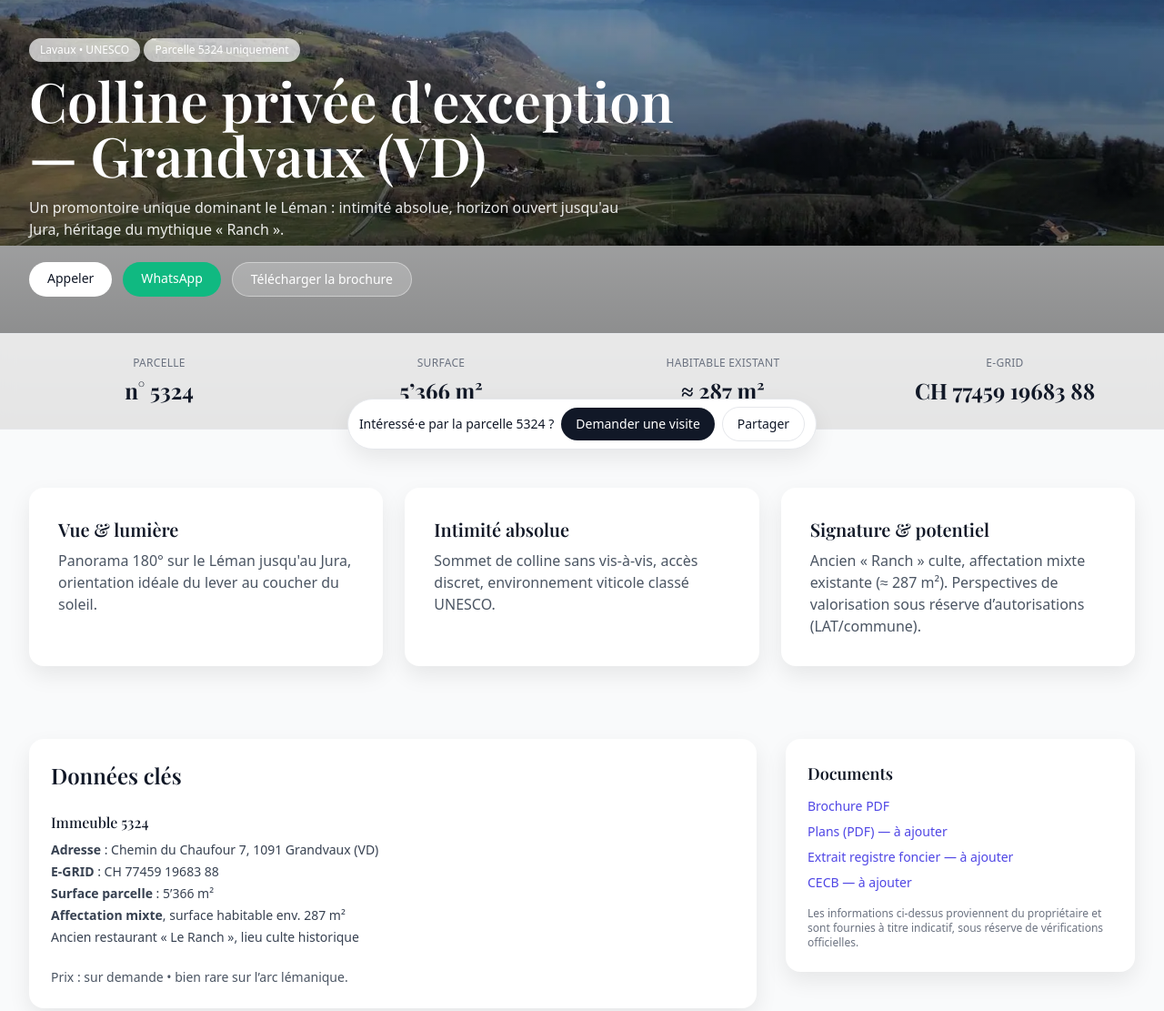
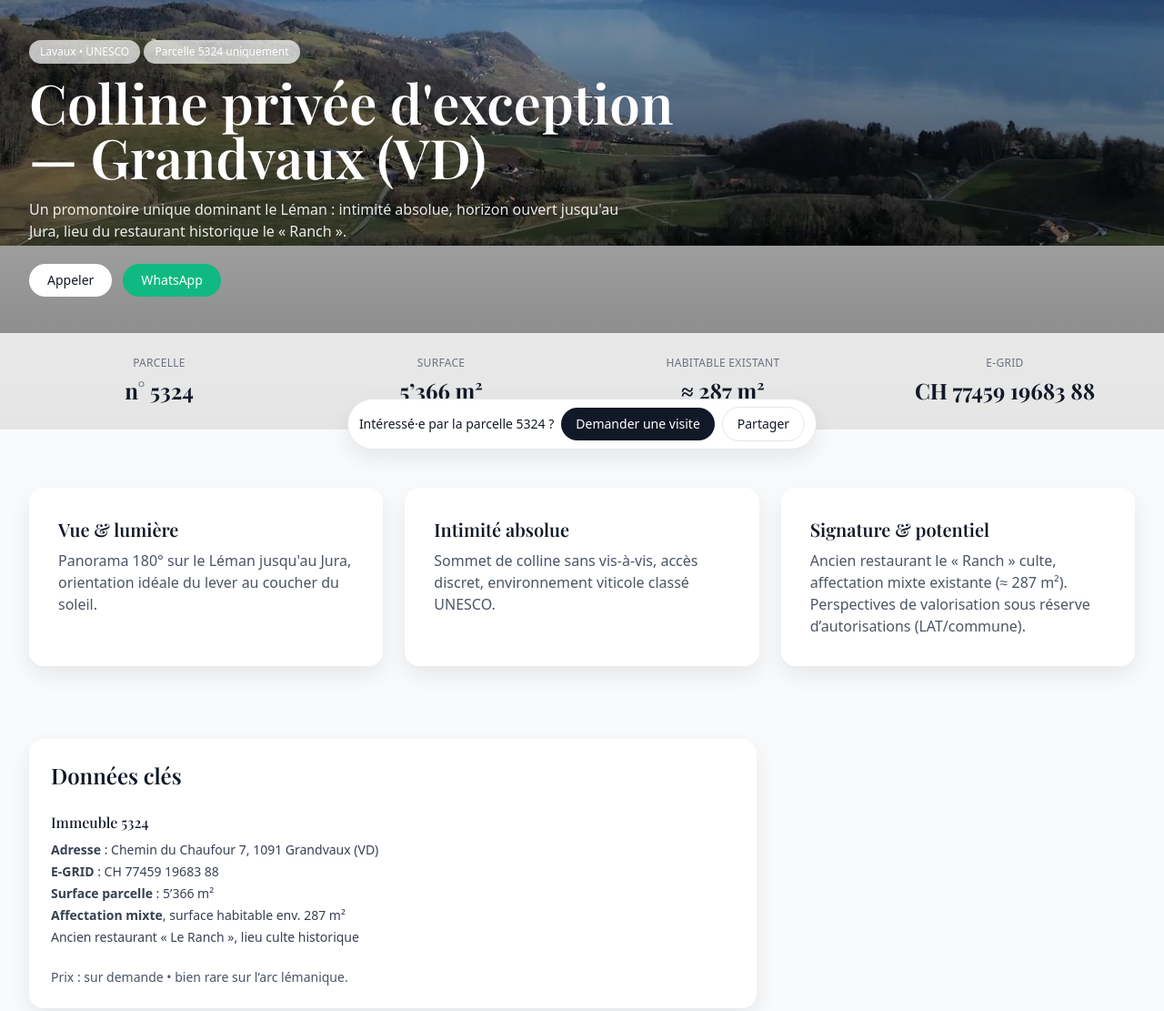
Before and after one commit to lorismichel/ranch-grandvaux, a plain HTML site: page index.html in a window 1280 px wide. Shown: the part 290-1401 px from the top of the page at 91% size. Drawn offline with nearby package versions, Linux system fonts and the light colour scheme.

Commit message:
simplified web site and new form

```diff
--- a/index.html
+++ b/index.html
@@ -119,11 +119,11 @@
       <div class="text-white max-w-3xl">
         <span class="badge">Lavaux • UNESCO</span> <span class="badge">Parcelle 5324 uniquement</span>
         <h1 class="mt-3 text-4xl sm:text-6xl font-semibold leading-tight serif">Colline privée d'exception — Grandvaux (VD)</h1>
-        <p class="mt-4 text-white/90 max-w-2xl">Un promontoire unique dominant le Léman : intimité absolue, horizon ouvert jusqu'au Jura, héritage du mythique « Ranch ».</p>
+        <p class="mt-4 text-white/90 max-w-2xl">Un promontoire unique dominant le Léman : intimité absolue, horizon ouvert jusqu'au Jura, lieu du restaurant historique le « Ranch ».</p>
         <div class="mt-6 flex flex-wrap gap-3">
           <a href="tel:+41796799762" class="rounded-full bg-white text-gray-900 px-5 py-2 text-sm font-medium">Appeler</a>
           <a href="https://wa.me/41796799762?text=Bonjour%2C%20je%20souhaite%20des%20informations%20sur%20le%20Ranch%20%C3%A0%20Grandvaux" class="rounded-full bg-emerald-500 text-white px-5 py-2 text-sm font-medium">WhatsApp</a>
-          <a href="assets/Colline_Grandvaux.pdf" class="rounded-full bg-white/20 text-white px-5 py-2 text-sm font-medium border border-white/40">Télécharger la brochure</a>
+          <!-- <a href="assets/Colline_Grandvaux.pdf" class="rounded-full bg-white/20 text-white px-5 py-2 text-sm font-medium border border-white/40">Télécharger la brochure</a> -->
         </div>
       </div>
     </div>
@@ -155,7 +155,7 @@
         </div>
         <div class="p-8 rounded-2xl bg-white shadow-soft">
           <div class="text-xl font-semibold serif">Signature & potentiel</div>
-          <p class="mt-2 text-gray-600">Ancien « Ranch » culte, affectation mixte existante (≈ 287 m²). Perspectives de valorisation sous réserve d’autorisations (LAT/commune).</p>
+          <p class="mt-2 text-gray-600">Ancien restaurant le « Ranch » culte, affectation mixte existante (≈ 287 m²). Perspectives de valorisation sous réserve d’autorisations (LAT/commune).</p>
         </div>
       </div>
     </div>
@@ -180,7 +180,7 @@
             </div></div>
           <div class="mt-6 text-sm text-gray-600">Prix : sur demande • bien rare sur l’arc lémanique.</div>
         </div>
-        <aside class="p-6 rounded-2xl bg-white shadow-soft">
+        <!-- <aside class="p-6 rounded-2xl bg-white shadow-soft">
           <h3 class="text-lg font-semibold">Documents</h3>
           <ul class="mt-3 text-sm space-y-2">
             <li><a class="text-indigo-600 hover:underline" href="assets/Colline_Grandvaux.pdf" download>Brochure PDF</a></li>
@@ -189,7 +189,7 @@
             <li><a class="text-indigo-600 hover:underline" href="#">CECB — à ajouter</a></li>
           </ul>
           <p class="mt-4 text-xs text-gray-500">Les informations ci-dessus proviennent du propriétaire et sont fournies à titre indicatif, sous réserve de vérifications officielles.</p>
-        </aside>
+        </aside> -->
       </div>
     </div>
   </section>
@@ -248,7 +248,7 @@
         <h2 class="text-2xl font-semibold serif">Intéressé·e ? Parlons‑en.</h2>
         <p class="mt-2 text-gray-600 text-sm">Merci de préciser votre budget, votre projet (résidence principale/secondaire, exploitation) et vos disponibilités pour une visite.</p>
         <!-- Formspree: remplacez l'action par votre endpoint, p.ex. https://formspree.io/f/abcdwxyz -->
-        <form class="mt-6 space-y-4" action="https://formspree.io/f/YOUR_FORM_ID" method="POST">
+        <form class="mt-6 space-y-4" action="https://formspree.io/f/xjkeolaj" method="POST">
           <div class="grid sm:grid-cols-2 gap-4">
             <div>
               <label class="block text-sm font-medium">Prénom & Nom</label>
```
